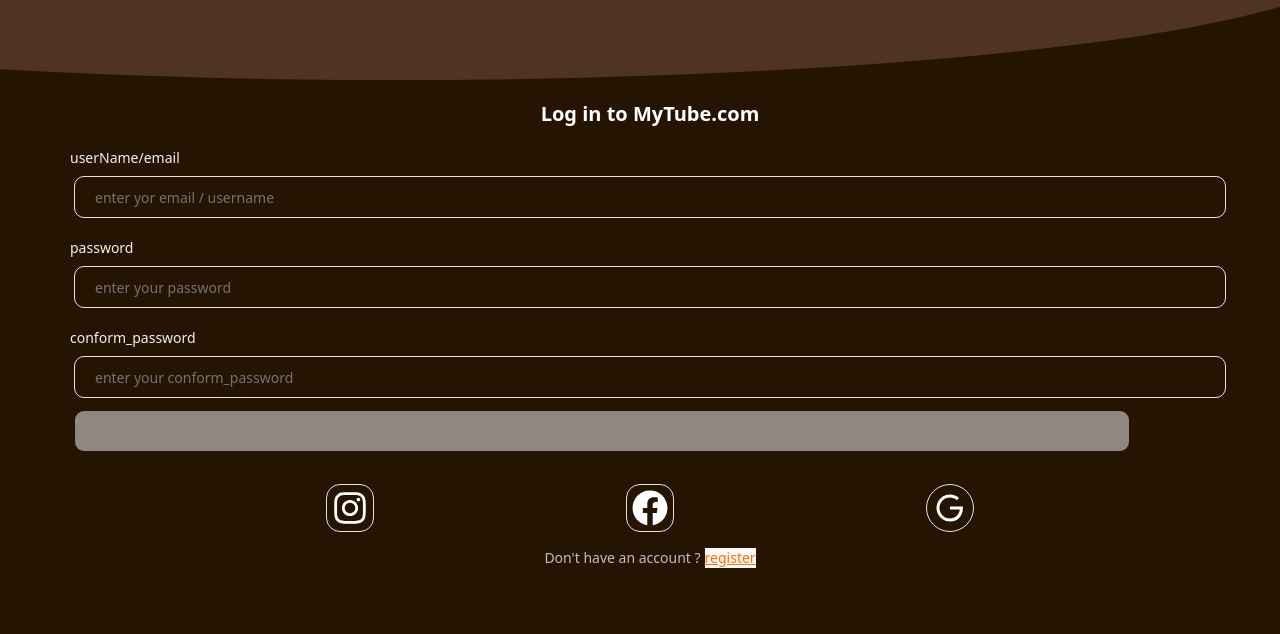
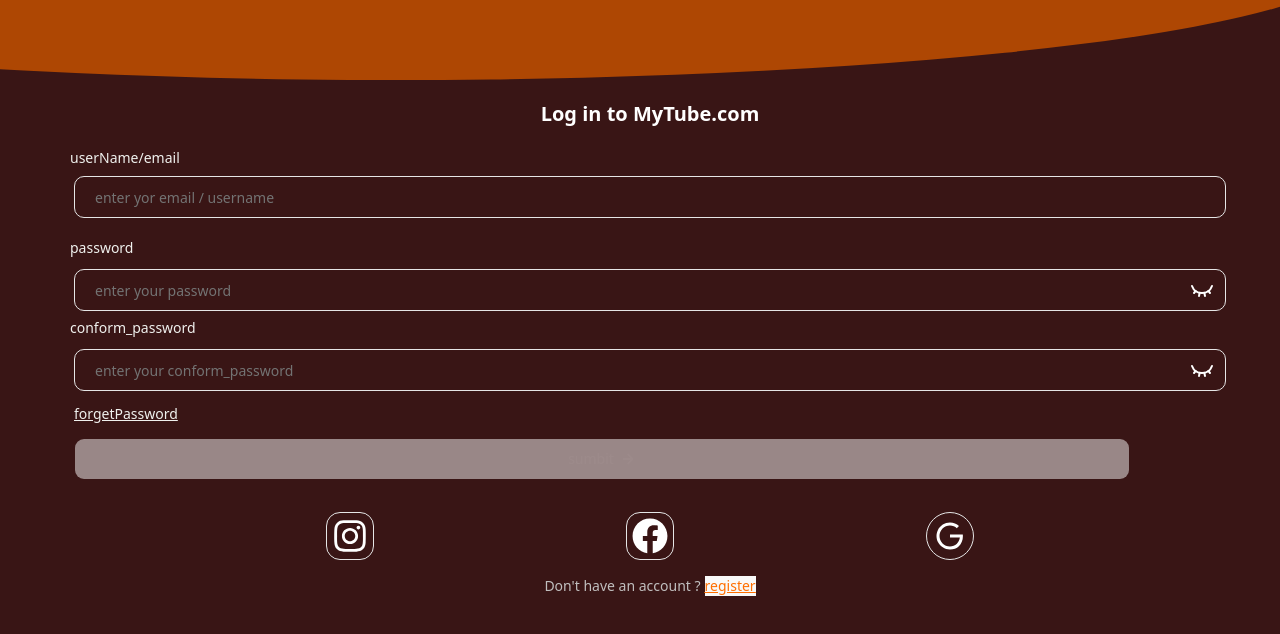
Before and after one commit to dheerajWebd/myTube, a React (Vite) app in the folder fortend/: page /myTube/login in a window 1280 px wide. Shown: the top 634 px of the page. Built offline with nearby package versions, Linux system fonts and the light colour scheme.

Commit message:
feat: Enhance login and registration forms; add password visibility toggle and update routing for password recovery

```diff
--- a/fortend/src/components/forms/LogIn.jsx
+++ b/fortend/src/components/forms/LogIn.jsx
@@ -9,6 +9,7 @@
    useForm,
    LoginThunk,
 } from "@/import.js";
+import { Link } from "react-router-dom";
 
 const LogIn = () => {
    const {
@@ -24,7 +25,6 @@
    const dispatch = useDispatch();
 
    const onSubmit = data => {
-
       dispatch(LoginThunk(data));
       reset();
    };
@@ -95,6 +95,13 @@
                errors={errors}
                getValues={getValues}
             />
+            <Link
+
+               to="/forgetPassword"
+               className="text-sm text-[#F0F1EE] mt-3 underline"
+            >
+               forgetPassword
+            </Link>
             <Button
                role="alert"
                aria-live="assertive"
--- a/fortend/src/components/forms/formUi.jsx
+++ b/fortend/src/components/forms/formUi.jsx
@@ -62,9 +62,13 @@
 
    return (
       <>
-         <div className="h-screen w-full flex justify-center relative z-20 bg-[#261403] ">
-            <div className="w-screen  h-[150vh] relative z-20 bg-[#261403] overflow-hidden">
-               <div className="absolute text-white  overflow-hidden -top-40 -right-19 z-20 rounded-[100%] w-[150%] h-60 bg-[#4F3422]"></div>
+         <div className="h-screen w-full flex justify-center relative z-20 bg-[#411f00] ">
+            <div
+               className={`w-screen  h-[150vh] relative z-20 bg-[#260d03] overflow-hidden ${LogIn && "bg-[#391515]"}`}
+            >
+               <div
+                  className={`absolute text-white  overflow-hidden -top-40 -right-19 z-20 rounded-[100%] w-[150%] h-60 bg-[#ae4703] `}
+               ></div>
             </div>
 
             {Component && (
@@ -81,7 +85,6 @@
                   setStaps={setStaps}
                />
             )}
-
             {LogIn && <LogIn />}
             {ForgetPassword && <ForgetPassword />}
          </div>
--- a/fortend/src/components/forms/input.jsx
+++ b/fortend/src/components/forms/input.jsx
@@ -1,4 +1,5 @@
-import { Input, Label } from "@/import.js";
+import { Input, Label, useState } from "@/import.js";
+import { Eye, EyeClosed } from "lucide-react";
 
 const InputEmail = ({ register, errors }) => {
    return (
@@ -38,6 +39,9 @@
 };
 
 const InputPassword = ({ register, errors, getValues }) => {
+   const [showPassword, setShowPassword] = useState(false);
+   const [showConfirmPassword, showSetConfirmPassword] = useState(false);
+
    return (
       <div>
          <Label
@@ -47,10 +51,11 @@
             password
          </Label>
 
+         <div className="w-full items-center mt-8 mb-7  flex relative">
             <Input
-            className={"text-white mt-2 p-5"}
+               className={"text-white p-5 absolute"}
                id={"password"}
-            type={"password"}
+               type={showPassword ? "text" : "password"}
                placeholder={"enter your password"}
                {...register("password", {
                   required: "password is required",
@@ -75,6 +80,20 @@
                aria-label="password"
                aria-required="true"
             />
+            <button
+               type="button"
+               onClick={e => {
+                  e.preventDefault();
+                  setShowPassword(!showPassword);
+               }}
+            >
+               {showPassword ? (
+                  <Eye className="text-white absolute right-3 -top-3 text-right " />
+               ) : (
+                  <EyeClosed className="text-white absolute right-3 -top-3 text-right " />
+               )}
+            </button>
+         </div>
          {errors.password && (
             <p
                id="password-error"
@@ -92,10 +111,11 @@
             conform_password
          </Label>
 
+         <div className="w-full items-center mt-8 mb-7 flex relative">
             <Input
-            className={"text-white mt-2 p-5"}
+               className={"text-white p-5 absolute"}
                id={"conform_password"}
-            type={"password"}
+               type={showConfirmPassword ? "text" : "password"}
                placeholder={"enter your conform_password"}
                {...register("conform_password", {
                   required: "conform_password is required",
@@ -128,6 +148,20 @@
                aria-label="password"
                aria-required="true"
             />
+            <button
+               type="button"
+               onClick={e => {
+                  e.preventDefault();
+                  showSetConfirmPassword(!showConfirmPassword);
+               }}
+            >
+               {showConfirmPassword ? (
+                  <Eye className="text-white absolute right-3 -top-3 text-right " />
+               ) : (
+                  <EyeClosed className="text-white absolute right-3 -top-3 text-right " />
+               )}
+            </button>
+         </div>
          {errors.conform_password && (
             <p
                id="password"
--- a/fortend/src/routes/routes.jsx
+++ b/fortend/src/routes/routes.jsx
@@ -15,7 +15,7 @@
                element={<RegisterForm Component={Register} />}
             />
             <Route path="/login" element={<RegisterForm LogIn={LogIn} />} />
-            <Route path="/forgetPassword" element={<ForgetPassword />} />
+            <Route path="/forgetPassword" element={<RegisterForm ForgetPassword={ForgetPassword} />} />
             {/* <Route path="/home" element={<Home />} /> */}
          </Routes>
       </BrowserRouter>
```
Lines whose indentation alone changed are shown as unchanged.
